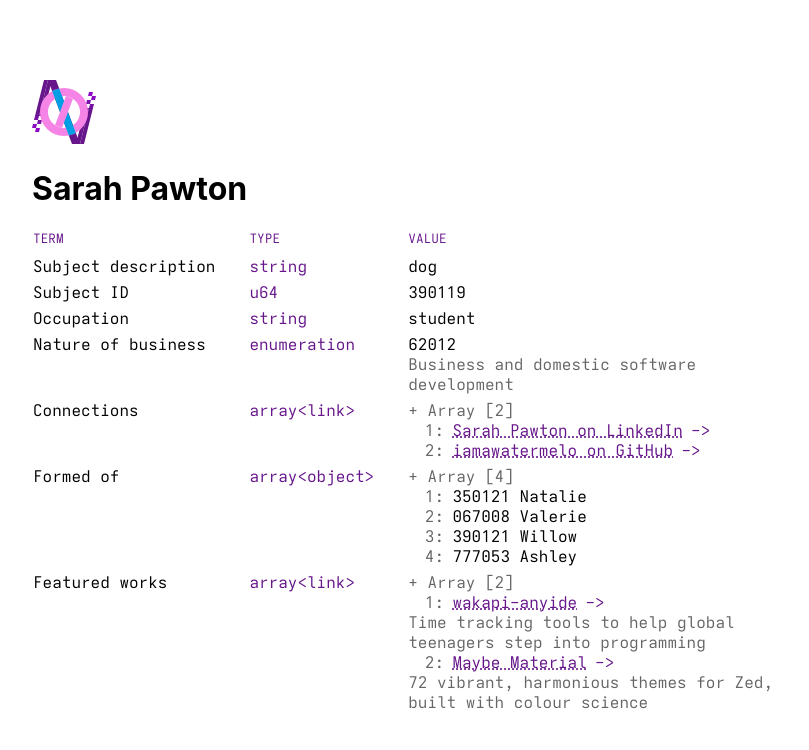
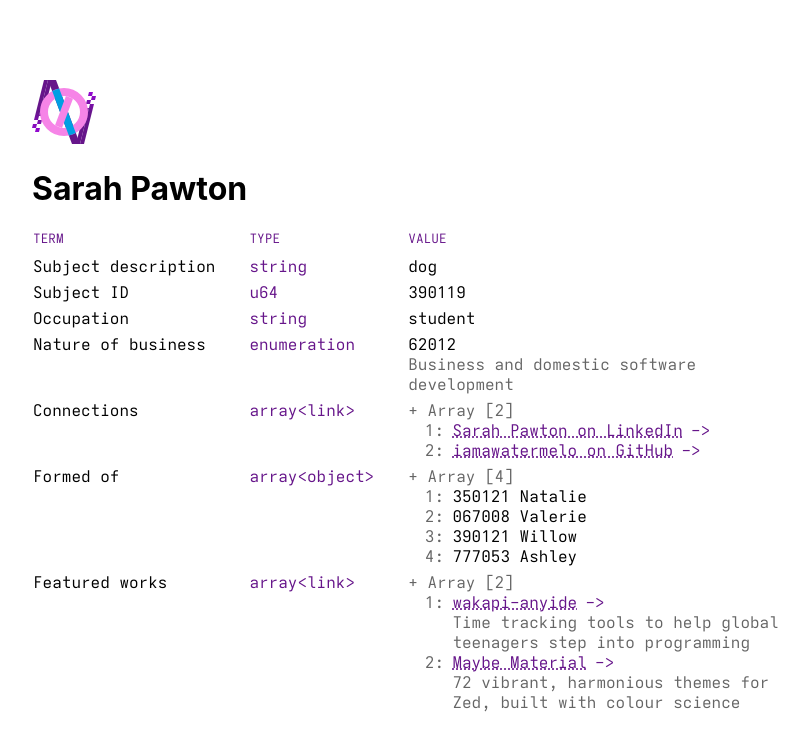
Before and after one commit to iamawatermelo/srh.dog, a SvelteKit app: page / in a window 1280 px wide. Shown: the top 750 px of the page, without its empty margins (224-1033 px from the left). Built offline with nearby package versions, Linux system fonts and the light colour scheme; a web font is replaced by a local one.

Commit message:
might've cleaned up too hard

```diff
--- a/src/routes/+page.svelte
+++ b/src/routes/+page.svelte
@@ -162,15 +162,26 @@
     }
 
     ol {
+        display: grid;
+        grid-template-columns: min-content 1fr;
+
         margin: 0;
         padding: 0;
         list-style-type: none;
         counter-reset: list 0;
 
         li {
+            display: grid;
+            grid-template-columns: subgrid;
+            grid-column: 1 / 3;
             counter-increment: list 1;
 
+            > * {
+                grid-column: 2;
+            }
+
             &::before {
+                grid-column: 1;
                 opacity: 0.6;
                 content: counter(list) ":";
                 padding-left: 2ex;
```
